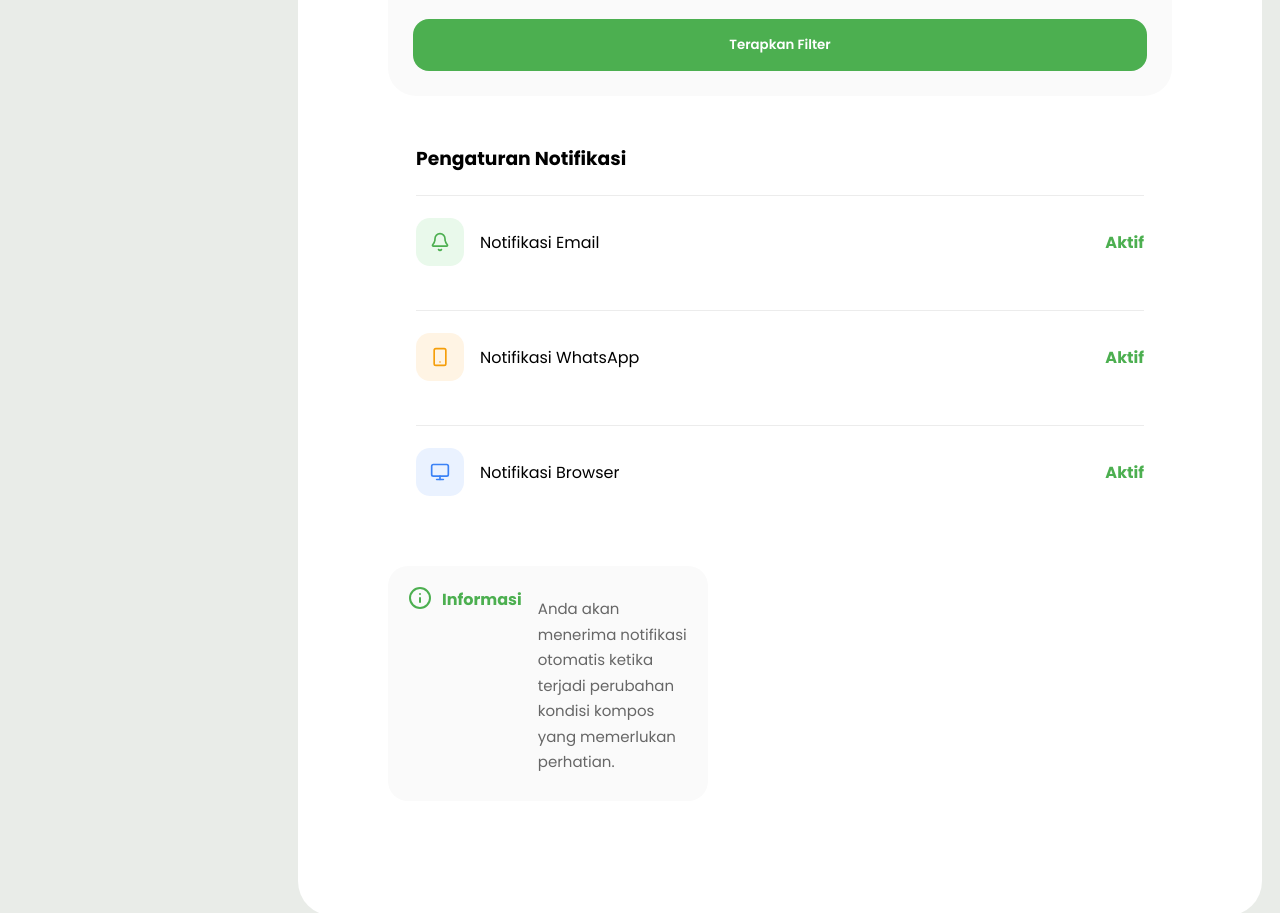
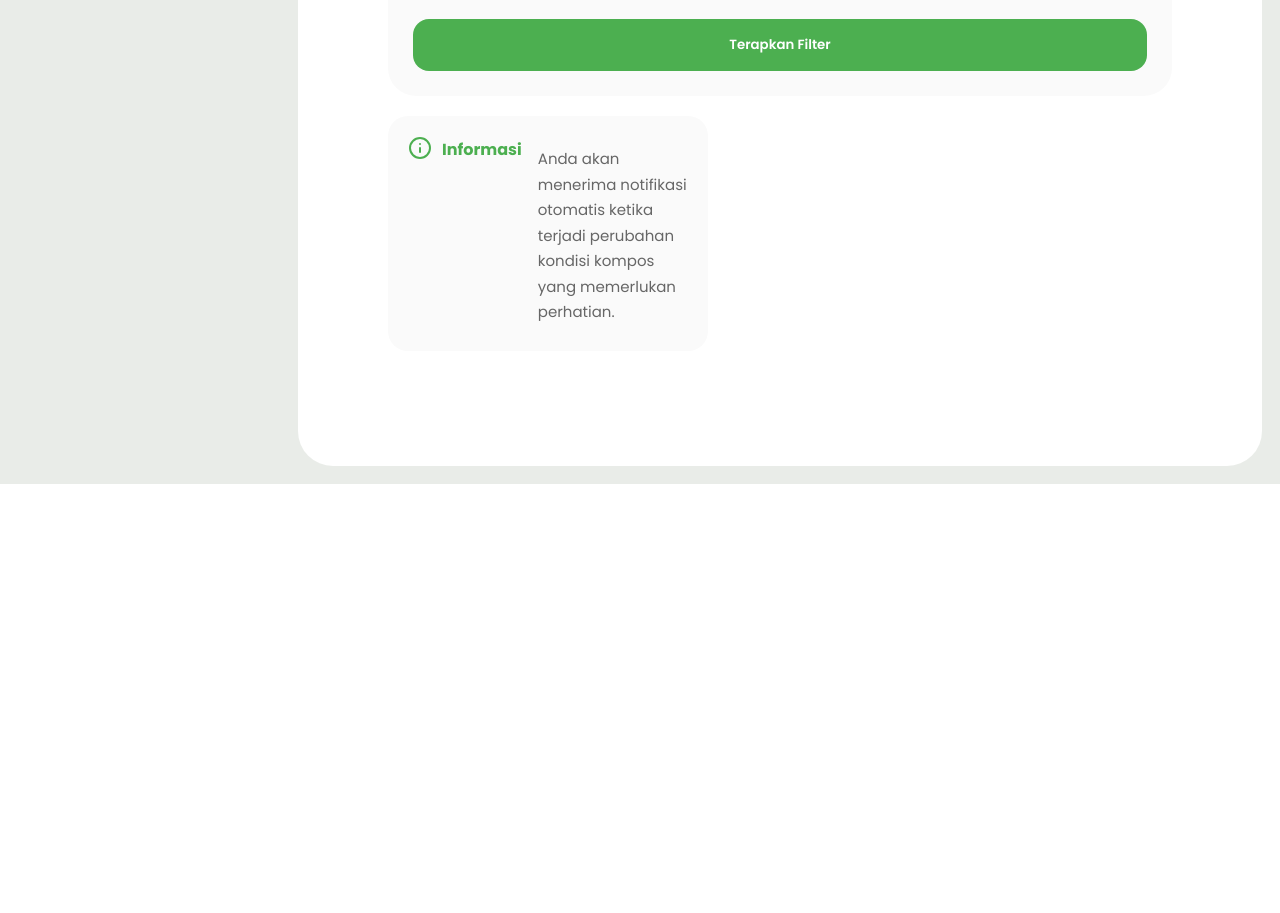
Before and after one commit to selametmaulana/Smart-Compost, a Vue app: page /dashboard/notifikasi in a window 1280 px wide. Shown: the part 1284-2197 px from the top of the page. After the commit the page ends 1768 px from the top, so only its background shows below. Built offline with nearby package versions, Linux system fonts and the light colour scheme; no server answers.

Commit message:
hilangin fitur wa

```diff
--- a/src/views/notifikasi.vue
+++ b/src/views/notifikasi.vue
@@ -290,45 +290,6 @@
 </button>
 
 </div>
-
-            <!-- SETTINGS -->
-            <div class="settings-card">
-              <h3>{{ t.notification_settings }}</h3>
-              <div class="setting-item">
-                <div class="setting-left">
-                  <div class="setting-icon green-bg">
-                    <Bell size="20" />
-                  </div>
-                  <span>{{ t.email_notifications }}</span>
-                </div>
-                <span class="active-status">
-                  {{ t.active }}
-                </span>
-              </div>
-              <div class="setting-item">
-                <div class="setting-left">
-                  <div class="setting-icon orange-bg">
-                    <Smartphone size="20" />
-                  </div>
-                  <span>{{ t.whatsapp_notifications }}</span>
-                </div>
-                <span class="active-status">
-                  {{ t.active }}
-                </span>
-              </div>
-              <div class="setting-item">
-                <div class="setting-left">
-                  <div class="setting-icon blue-bg">
-                    <Monitor size="20" />
-                  </div>
-                  <span>{{ t.browser_notifications }}</span>
-                </div>
-                <span class="active-status">
-                  {{ t.active }}
-                </span>
-              </div>
-            </div>
-
             <!-- INFO -->
             <div class="info-card">
               <div class="info-top">
```
